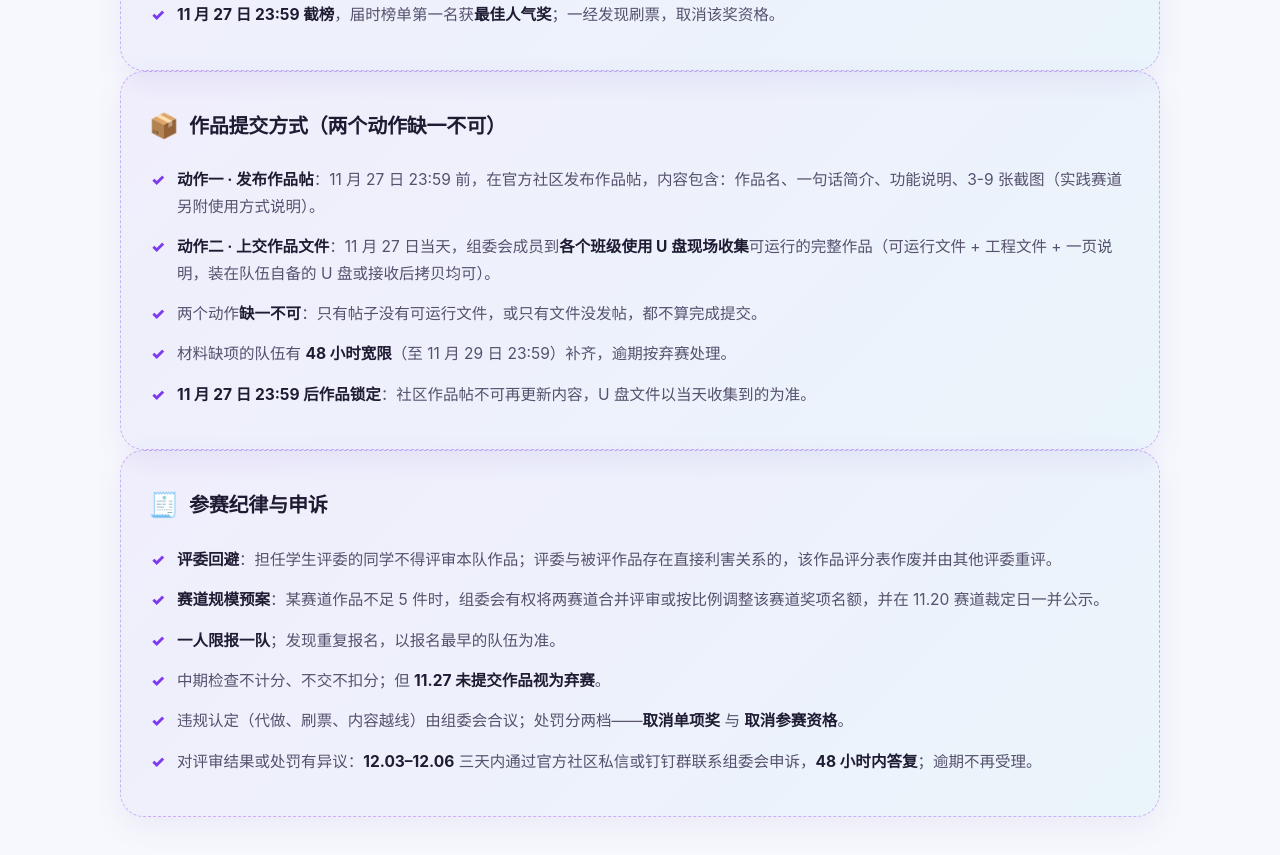
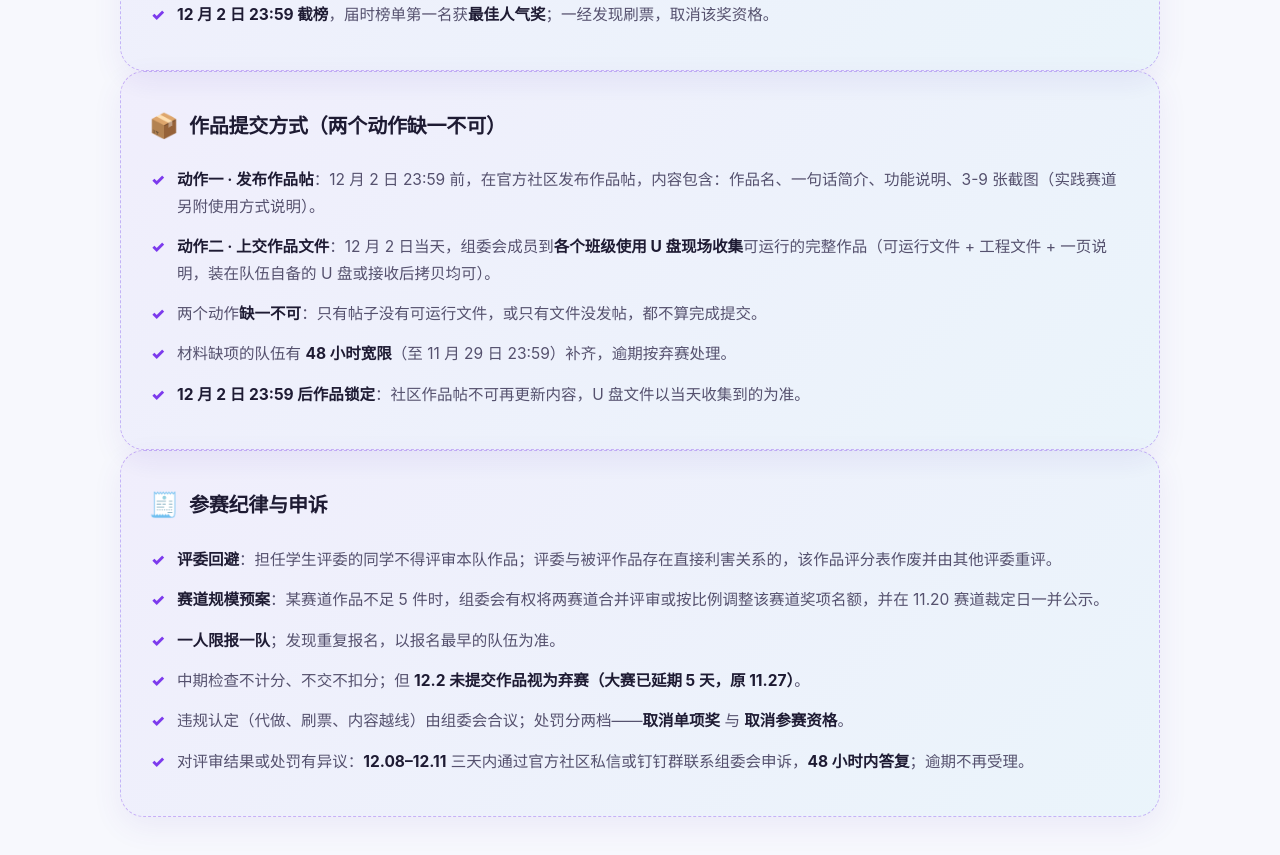
Before and after one commit to Franklian777/campus-ai-contest, a plain HTML site: page guide.html in a window 1280 px wide. Shown: the part 2398-3253 px from the top of the page. Drawn offline with Linux system fonts and the light colour scheme.

Commit message:
大赛延期5天：交作品11.27→12.02、公布12.03→12.08、申诉窗口12.08-12.11

```diff
--- a/guide.html
+++ b/guide.html
@@ -103,7 +103,7 @@
             <li><strong>创意与主题契合</strong>：点子是否新鲜，是否回应真实需求。</li>
             <li><strong>作品完成度</strong>：能否运行、功能是否完整、体验是否顺畅。</li>
             <li><strong>作品美观度</strong>：界面与排版是否清爽好看、视觉细节是否用心（不要求专业设计水平）。</li>
-            <li><strong>大众认可度</strong>：按社区人气值在本赛道作品中的排名折算（第 1 名 100 分，线性递减，最低 60 分），11.27 截榜时结算。</li>
+            <li><strong>大众认可度</strong>：按社区人气值在本赛道作品中的排名折算（第 1 名 100 分，线性递减，最低 60 分），12.2 截榜时结算。</li>
             <li><strong>展示与表达</strong>：作品帖与提交材料是否把创意讲清楚。</li>
             <li><strong>总分 = AI 评分 × 80% + 学生评委平均分 × 20%</strong>；AI 与学生评委均按上述五维度独立打分（大众认可度由人气数据客观折算，二者填同一分数）。</li>
             <li><strong>AI 评审规则公开</strong>：评分维度与提示词固定并公示，每次打分输出分数与理由并留档备查；送评材料为结构化提交内容（作品说明、功能清单、截图），不以作品帖原文直接送评。</li>
@@ -141,7 +141,7 @@
             <li><strong>有效评论</strong>指与作品内容相关的实质评论（不少于 15 字或含具体建议）；纯表情、复制粘贴和无意义灌水，由评审团认定后不计。</li>
             <li>排名按"当前势头"计算，<strong>晚发布的作品不吃亏</strong>。</li>
             <li><strong>求助帖不进人气榜</strong>：社区「交流问答」区可发<strong>求助帖</strong>，楼主可采纳一条评论为<strong>最佳答案</strong>（该回答者 +5 求助积分），问题解决结帖再 +2；求助帖（含积分加成）不参与人气榜与最佳人气奖评选，防止灌求助帖刷人气。</li>
-            <li><strong>11 月 27 日 23:59 截榜</strong>，届时榜单第一名获<strong>最佳人气奖</strong>；一经发现刷票，取消该奖资格。</li>
+            <li><strong>12 月 2 日 23:59 截榜</strong>，届时榜单第一名获<strong>最佳人气奖</strong>；一经发现刷票，取消该奖资格。</li>
           </ul>
         </article>
 
@@ -152,11 +152,11 @@
             <h3>作品提交方式（两个动作缺一不可）</h3>
           </div>
           <ul class="rule-list">
-            <li><strong>动作一 · 发布作品帖</strong>：11 月 27 日 23:59 前，在官方社区发布作品帖，内容包含：作品名、一句话简介、功能说明、3-9 张截图（实践赛道另附使用方式说明）。</li>
-            <li><strong>动作二 · 上交作品文件</strong>：11 月 27 日当天，组委会成员到<strong>各个班级使用 U 盘现场收集</strong>可运行的完整作品（可运行文件 + 工程文件 + 一页说明，装在队伍自备的 U 盘或接收后拷贝均可）。</li>
+            <li><strong>动作一 · 发布作品帖</strong>：12 月 2 日 23:59 前，在官方社区发布作品帖，内容包含：作品名、一句话简介、功能说明、3-9 张截图（实践赛道另附使用方式说明）。</li>
+            <li><strong>动作二 · 上交作品文件</strong>：12 月 2 日当天，组委会成员到<strong>各个班级使用 U 盘现场收集</strong>可运行的完整作品（可运行文件 + 工程文件 + 一页说明，装在队伍自备的 U 盘或接收后拷贝均可）。</li>
             <li>两个动作<strong>缺一不可</strong>：只有帖子没有可运行文件，或只有文件没发帖，都不算完成提交。</li>
             <li>材料缺项的队伍有 <strong>48 小时宽限</strong>（至 11 月 29 日 23:59）补齐，逾期按弃赛处理。</li>
-            <li><strong>11 月 27 日 23:59 后作品锁定</strong>：社区作品帖不可再更新内容，U 盘文件以当天收集到的为准。</li>
+            <li><strong>12 月 2 日 23:59 后作品锁定</strong>：社区作品帖不可再更新内容，U 盘文件以当天收集到的为准。</li>
           </ul>
         </article>
 
@@ -170,9 +170,9 @@
             <li><strong>评委回避</strong>：担任学生评委的同学不得评审本队作品；评委与被评作品存在直接利害关系的，该作品评分表作废并由其他评委重评。</li>
             <li><strong>赛道规模预案</strong>：某赛道作品不足 5 件时，组委会有权将两赛道合并评审或按比例调整该赛道奖项名额，并在 11.20 赛道裁定日一并公示。</li>
             <li><strong>一人限报一队</strong>；发现重复报名，以报名最早的队伍为准。</li>
-            <li>中期检查不计分、不交不扣分；但 <strong>11.27 未提交作品视为弃赛</strong>。</li>
+            <li>中期检查不计分、不交不扣分；但 <strong>12.2 未提交作品视为弃赛（大赛已延期 5 天，原 11.27）</strong>。</li>
             <li>违规认定（代做、刷票、内容越线）由组委会合议；处罚分两档——<strong>取消单项奖</strong> 与 <strong>取消参赛资格</strong>。</li>
-            <li>对评审结果或处罚有异议：<strong>12.03–12.06</strong> 三天内通过官方社区私信或钉钉群联系组委会申诉，<strong>48 小时内答复</strong>；逾期不再受理。</li>
+            <li>对评审结果或处罚有异议：<strong>12.08–12.11</strong> 三天内通过官方社区私信或钉钉群联系组委会申诉，<strong>48 小时内答复</strong>；逾期不再受理。</li>
           </ul>
         </article>
       </div>
@@ -207,7 +207,7 @@
               <span class="faq-q">作品怎么提交？</span>
               <span class="faq-arrow" aria-hidden="true">▾</span>
             </summary>
-            <div class="faq-a"><p>两个动作缺一不可：① <strong>11 月 27 日 23:59 前</strong>在官方社区发布作品帖（作品名、一句话简介、功能说明、3-9 张截图）；② <strong>11 月 27 日当天</strong>组委会进班用 U 盘收集可运行作品。详细要求见上方"作品提交方式"。</p></div>
+            <div class="faq-a"><p>两个动作缺一不可：① <strong>12 月 2 日 23:59 前</strong>在官方社区发布作品帖（作品名、一句话简介、功能说明、3-9 张截图）；② <strong>12 月 2 日当天</strong>组委会进班用 U 盘收集可运行作品。详细要求见上方"作品提交方式"。</p></div>
           </details>
           <details class="faq-item reveal">
             <summary>
```
